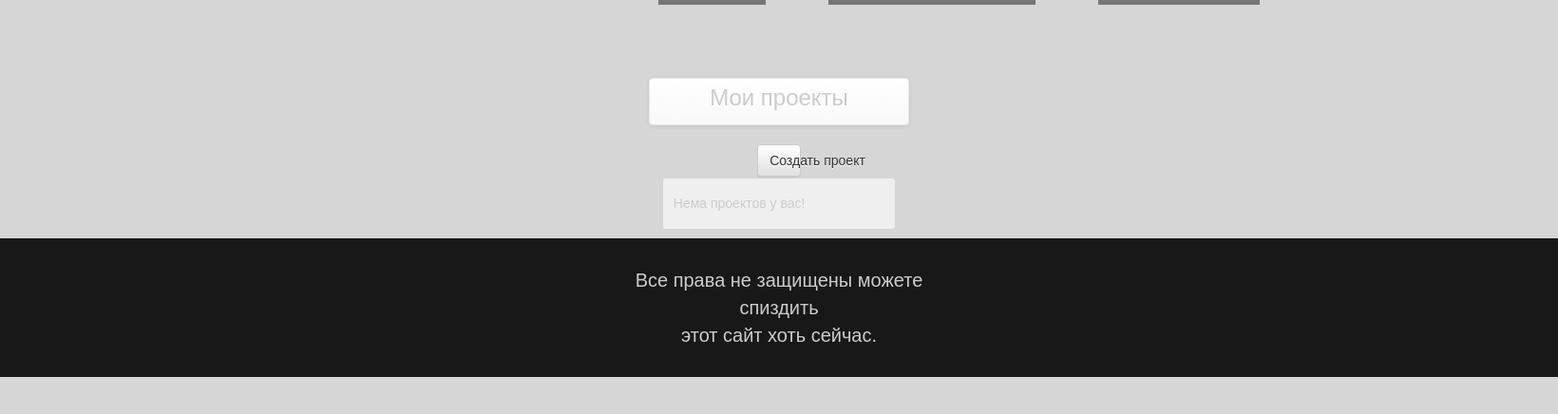
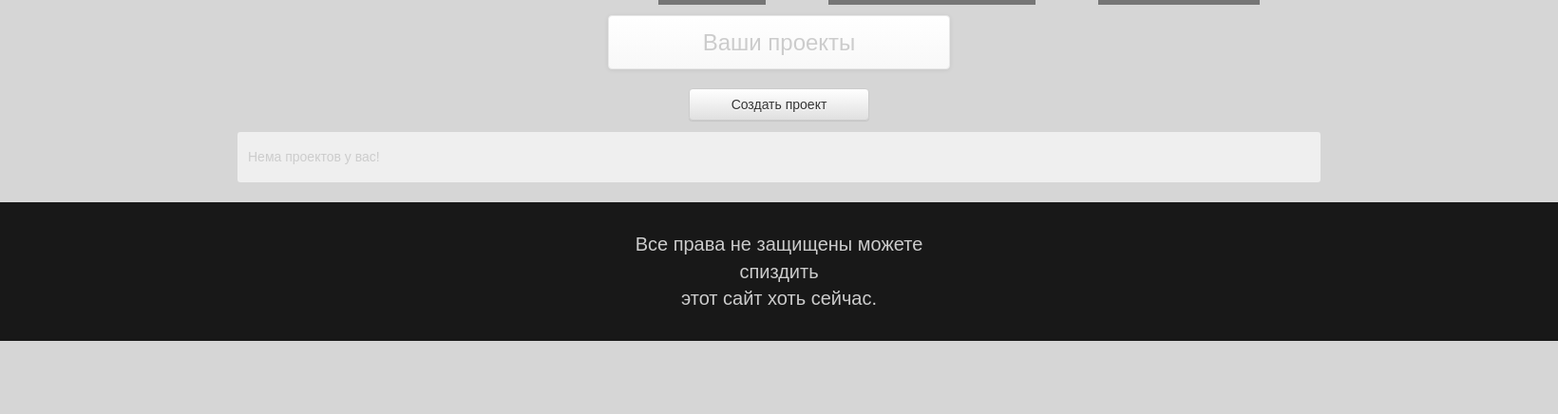
Before and after one commit to Pashets/heroku, a Flask app: page /projects/ in a window 1640 px wide. Shown: the part 160-596 px from the top of the page at 95% size. Run offline with Flask 2, Linux system fonts and the light colour scheme; the visitor is signed in with stand-in values (Sample User, id 1); data comes from the database, SQL or seed files in the repository; data that the repository does not hold is empty; parts of the project's set-up code (start-up, migrations or seed data) failed here and were passed over; some libraries are stand-ins or nearby versions.

Commit message:
Changed file projects\index.html - 16.05.2020

```diff
--- a/projects/templates/projects/index.html
+++ b/projects/templates/projects/index.html
@@ -17,33 +17,38 @@
 {% endblock %}
 
 {% block main %}
-    <div class="container-fluid" style="padding-top: 5%">
+    <div class="container" style="padding-top: 1%">
+        <!-- Тема: Ваши проекті -->
         <div class="row">
-            <div class="col-md-12" style="padding-left: 0px; padding-right: 0px">
+          <div class="col-md-4 col-md-offset-4">
             <nav class="navbar navbar-default">
-                    <p class="text-center" style="font-size: 24px; margin-top: 1%">Мои проекты</p>
+              <p class="text-center" style="font-size: 24px; margin-top: 3%">Ваши проекты</p>
             </nav>
           </div>
+        </div>
 
-            <a class="col-md-2 col-md-offset-5" style="padding-left: 0px; padding-right: 0px"
+        <!-- Кнопка: Создать проект -->
+        <a class="col-md-2 col-md-offset-5" style="padding-left: 0px; padding-right: 0px; padding-bottom: 1%"
           href="{{ url_for('projects.create_project') }}">
           <button type="button" class="btn btn-default btn-block">Создать проект</button>
         </a>
 
-        </div>
         {% if not projects %}
-            <p style="padding-top: 1%">
+            <p style="padding-top: 1%; padding-bottom: 1%">
                 <button type="button" class="btn btn-sm btn-outline-dark btn-block">
                   <p class="text-left" style="font-size: 14px; margin-top: 10px">Нема проектов у вас!</p>
                 </button>
             </p>
         {% else %}
             {% for project in projects %}
-                <a style="padding-top: 1%" href="{{ project.slug }}">
+                <div style="padding-top: 2px; padding-bottom: 2px">
+                  <a style="padding-top: 1%; padding-bottom: 1%" href="{{ project.slug }}">
                     <button type="button" class="btn btn-sm btn-outline-dark btn-block">
                           <p class="text-left" style="font-size: 14px; margin-top: 10px">{{ project.name }}</p>
                       </button>
+                      <p> </p>
                   </a>
+                </div>
             {% endfor %}
         {% endif %}
     </div>
--- a/static/Style.css
+++ b/static/Style.css
@@ -119,7 +119,7 @@ background: url('https://images.wallpaperscraft.ru/image/neboskreby_zdaniya_vid_
 
 .header {
   background-color: rgba(48,48,48,0.9);
-  width: 100%
+  width: 100%;
   text-align: center;
   background: url(https://images.wallpaperscraft.ru/image/more_siluet_odinochestvo_131354_3840x2400.jpg) no-repeat center;
   background-size: cover;
```
Lines whose indentation alone changed are shown as unchanged.
